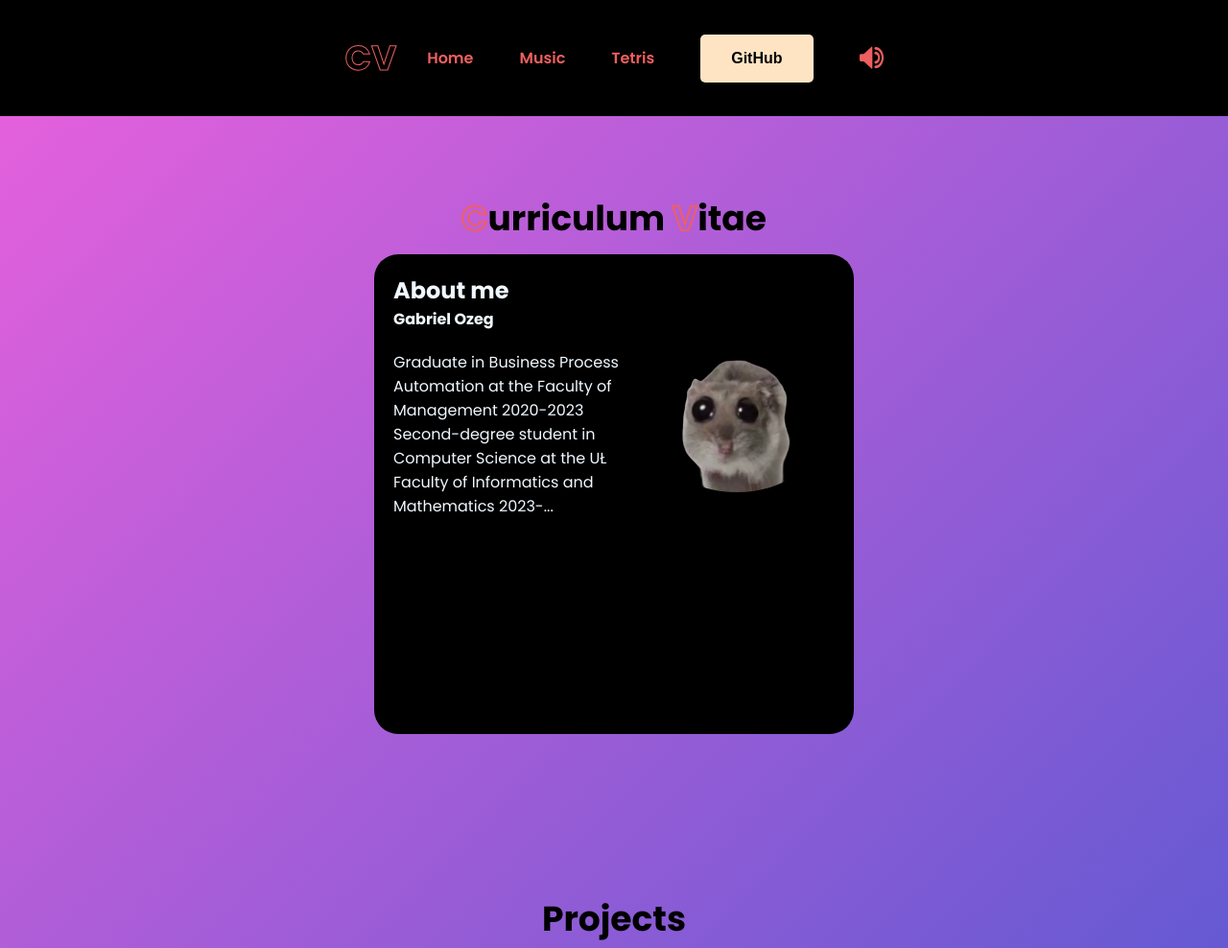
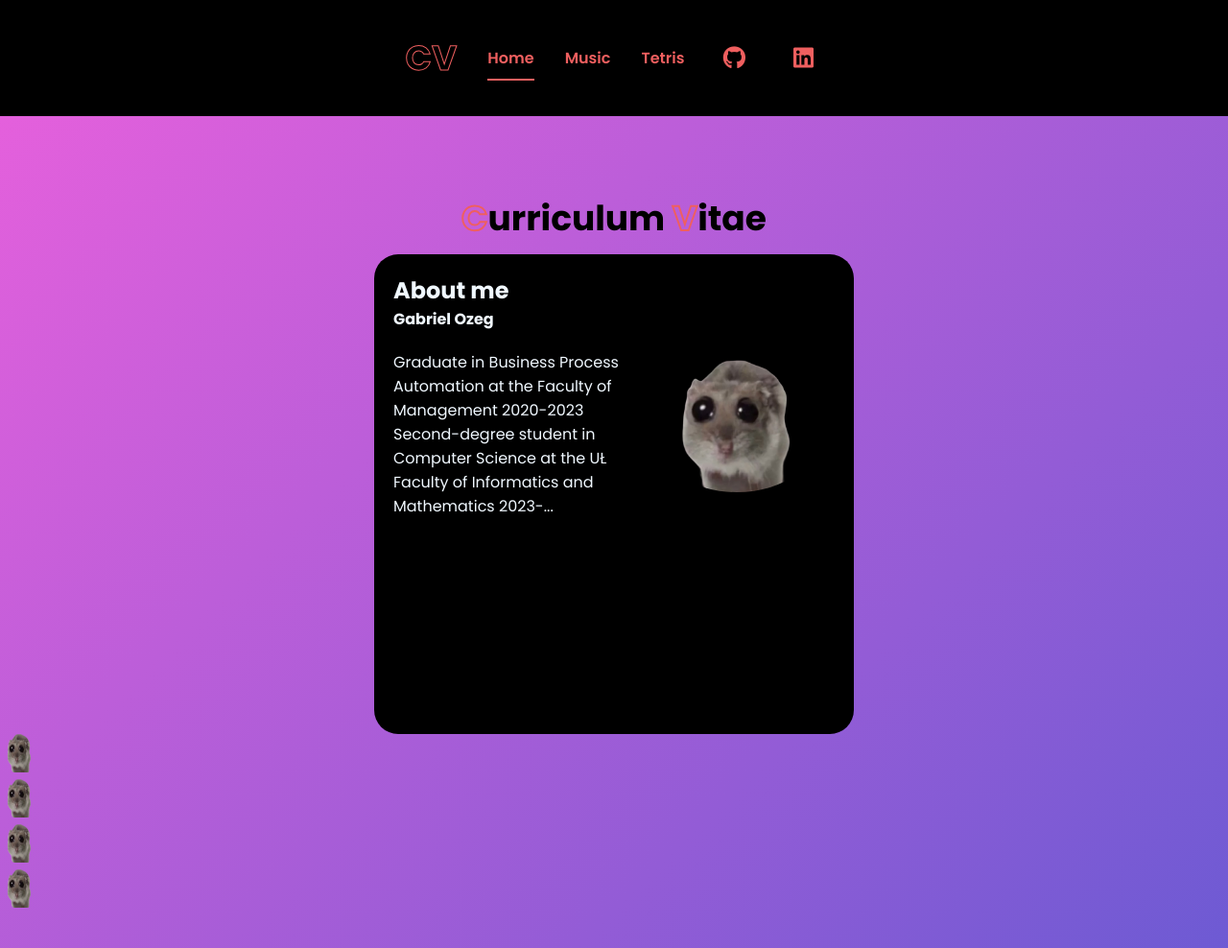
Before and after one commit to Gabrax/GABCV, a plain HTML site: page WebDev/GAB.html in a window 1280 px wide. Shown: the top 988 px of the page at 96% size. Drawn offline with nearby package versions, Linux system fonts and the light colour scheme.

Commit message:
changed buttons and added underlining on current page and animation for current page link

```diff
--- a/WebDev/GAB.html
+++ b/WebDev/GAB.html
@@ -4,8 +4,9 @@
     <meta charset="UTF-8">
     <meta name="viewport" content="width=device-width, initial-scale=1.0">
     <link rel="stylesheet" href="https://cdnjs.cloudflare.com/ajax/libs/remixicon/4.2.0/remixicon.min.css">
+    <link rel="stylesheet" href="https://cdnjs.cloudflare.com/ajax/libs/font-awesome/6.5.1/css/all.min.css" integrity="sha512-DTOQO9RWCH3ppGqcWaEA1BIZOC6xxalwEsw9c2QQeAIftl+Vegovlnee1c9QX4TctnWMn13TZye+giMm8e2LwA==" crossorigin="anonymous" referrerpolicy="no-referrer" />
     <link rel="stylesheet" href="GAB_style.css">
-    <link rel="shortcut icon" type="image/x-icon" href="Res/favicon.ico" />
+    <link rel="shortcut icon" type="image/x-icon" href="Res/faviconFILL.ico" />
     <title>GabCV</title>
 </head>
 <body>
@@ -15,11 +16,9 @@
             <ul class="nav-links">
                 <li class="link" onclick="scrolltoTop()"><a href="#">Home</a></li>
                 <li class="link"><a href="Music.html">Music</a></li>
-                <li class="link"><a href="#">Tetris</a></li>
-                <button class="btn" onclick="mainprofileGIT()"> GitHub</button>
-                <button class="Volumebtn">
-                    <img id="volImg"class="vol" src="Res/volON.png" alt="Volume Button" width="40" height="40"/>
-                </button>
+                <li class="link"><a href="$">Tetris</a></li>
+                <button class="btn" onclick="mainprofileGIT()"><i class="fab fa-github"></i></button>
+                <button class="btn" onclick="mainprofileLI()"><i class="fab fa-linkedin"></i></button>
             </ul>
 
         </nav>
@@ -40,6 +39,23 @@
                 <p>
                     Second-degree student in Computer Science at the UŁ Faculty of Informatics and Mathematics 2023-...
                 </p>
+            </div>
+        </section>
+
+        <section>
+            <div class="logos">
+                <div class="logo-hidden">
+                    <img src="Res/chomik.png"width="40" height="40"/>
+                </div>
+                <div class="logo-hidden">
+                    <img src="Res/chomik.png"width="40" height="40"/>
+                </div>
+                <div class="logo-hidden">
+                    <img src="Res/chomik.png"width="40" height="40"/>
+                </div>
+                <div class="logo-hidden">
+                    <img src="Res/chomik.png"width="40" height="40"/>
+                </div>
             </div>
         </section>
 
--- a/WebDev/GAB_script.js
+++ b/WebDev/GAB_script.js
@@ -12,12 +12,33 @@
     window.open("https://github.com/Gabrax", "_blank");
   }
 
-  /*function scrolltoTop(){
-    window.scrollTo({top: 0, behavior: 'smooth'});
-  }*/
+  function mainprofileLI(){
+    window.open("https://www.linkedin.com/in/gabriel-ozeg-136481200/", "_blank");
+  }
 
 
-  var audio = document.getElementById("_Audio");
+  document.addEventListener("DOMContentLoaded", function() {
+    var homeLink = document.querySelector('.link a[href="#"]');
+
+      homeLink.addEventListener("click", function(event) {
+          // Prevent the default behavior of the link
+          event.preventDefault();
+
+          // Remove and reapply the 'home' class to trigger the animation
+          homeLink.classList.remove('home');
+          setTimeout(function() {
+              homeLink.classList.add('home');
+          }, 10); // Small delay to allow class removal to take effect
+      });
+  });
+
+
+  function scrolltoTop(){
+    window.scrollTo({top: 0, behavior: 'smooth'});
+  }
+
+
+  /*var audio = document.getElementById("_Audio");
   audio.volume = 0.01;
 
   window.onload = function() {
@@ -44,11 +65,11 @@
   var volumeImage = document.getElementById("volImg");
   volumeImage.addEventListener("click", function() {
 
-    if (volumeImage.src.endsWith("Res/volON.png")) {
+    if (volumeImage.src.endsWith("Res/volOFF.png")) {
+
+        volumeImage.src = "Res/volON.png";
+    } else {
 
         volumeImage.src = "Res/volOFF.png";
-    } else {
-
-        volumeImage.src = "Res/volON.png";
     }
-  });
+  });*/
--- a/WebDev/GAB_style.css
+++ b/WebDev/GAB_style.css
@@ -63,6 +63,7 @@ body{
 
 
 
+
 /*StickyHeader*/
 .nav-links{
     margin: auto;
@@ -70,7 +71,7 @@ body{
     list-style: none;
     display: flex;
     align-items: center;
-    gap: 3rem;
+    gap: 2rem;
     animation: fade-up 2s;
 }
 
@@ -98,19 +99,39 @@ a{
     width: 100%;
 }
 
+/* Style specifically for the "Home" link */
+.link a[href="#"]::after {
+    width: 100%; /* Set the initial width to 100% for the Home link */
+}
+
+/* Animation for the "Home" link on click*/
+.link a.home::after {
+    animation: toggleWidth 0.5s forwards;
+}
+
+
+
 .btn{
-    padding: 1rem 2rem;
-    font-size: 1rem;
+    width: 40px;
+    height: 40px;
+    font-size: 1.5rem;
     font-weight: 600;
-    border-radius: 5px;
-    background-color: bisque;
+    border-radius: 100px;
+    background: none;
     cursor: pointer;
     transition: all 0.3s ease;
 }
 
+
 .btn:hover{
     background-color: beige;
     transition: all 0.3s ease;
+}
+
+.btn i {
+    font-size: 1.5rem;
+    font-weight: 300;
+    color: #ef5f5f; /* Change the color to your desired color */
 }
 
 .header{
@@ -131,6 +152,7 @@ a{
     -webkit-text-fill-color:transparent;
     -webkit-text-stroke: 1px #ef5f5f;
     animation: fade-up 2s;
+
 }
 
 .AboutMe{
@@ -189,7 +211,27 @@ a{
 }
 /*StickyHeader*/
 
+
+
 /*Animations*/
+@keyframes expandWidth {
+    0% {
+        width: 0;
+    }
+    100% {
+        width: 100%;
+    }
+}
+
+@keyframes toggleWidth {
+    0%, 100% {
+        width: 100%;
+    }
+    50% {
+        width: 20%;
+    }
+}
+
 @keyframes animate{
     0% { background-position: 0% 50%; }
     50% { background-position: 100% 100%; }
--- a/WebDev/Music.css
+++ b/WebDev/Music.css
@@ -32,10 +32,6 @@ nav{
     gap: 2rem;
 }
 
-a{
-    text-decoration: none;
-    color: #ef5f5f;
-}
 
 /*StickyHeader*/
 .nav-links{
@@ -44,8 +40,13 @@ a{
     list-style: none;
     display: flex;
     align-items: center;
-    gap: 3rem;
+    gap: 2rem;
     animation: fade-up 2s;
+}
+
+a{
+    text-decoration: none;
+    color: #ef5f5f;
 }
 
 .link a{
@@ -68,12 +69,23 @@ a{
     width: 100%;
 }
 
+/* Style specifically for the "Home" link */
+.link a[href="#"]::after {
+    width: 100%; /* Set the initial width to 100% for the Home link */
+}
+
+/* Animation for the "Home" link on click*/
+.link a.home::after {
+    animation: toggleWidth 0.5s forwards;
+}
+
 .btn{
-    padding: 1rem 2rem;
-    font-size: 1rem;
+    width: 40px;
+    height: 40px;
+    font-size: 1.5rem;
     font-weight: 600;
-    border-radius: 5px;
-    background-color: bisque;
+    border-radius: 100px;
+    background: none;
     cursor: pointer;
     transition: all 0.3s ease;
 }
@@ -81,6 +93,12 @@ a{
 .btn:hover{
     background-color: beige;
     transition: all 0.3s ease;
+}
+
+.btn i {
+    font-size: 1.5rem;
+    font-weight: 300;
+    color: #ef5f5f; /* Change the color to your desired color */
 }
 
 .header{
@@ -105,6 +123,16 @@ a{
 /*StickyHeader*/
 
 /*Animations*/
+
+@keyframes toggleWidth {
+    0%, 100% {
+        width: 100%;
+    }
+    50% {
+        width: 20%;
+    }
+}
+
 @keyframes animate{
     0% { background-position: 0% 50%; }
     50% { background-position: 100% 100%; }
```
Also changed, not shown: WebDev/Music.html (+4 -2 lines), WebDev/Music.js (+19 -0 lines), WebDev/Res/WebsiteIconFILL.png (added), WebDev/Res/faviconFILL.ico (added).
